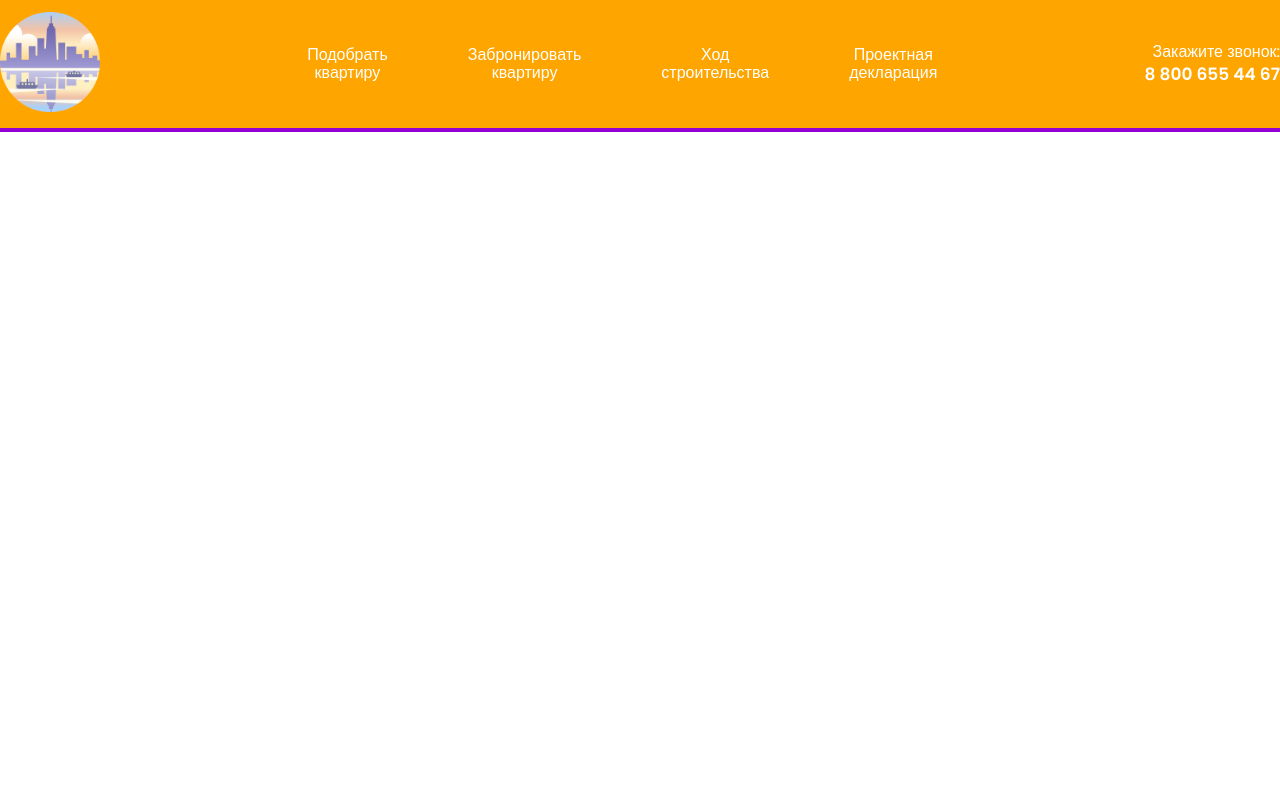
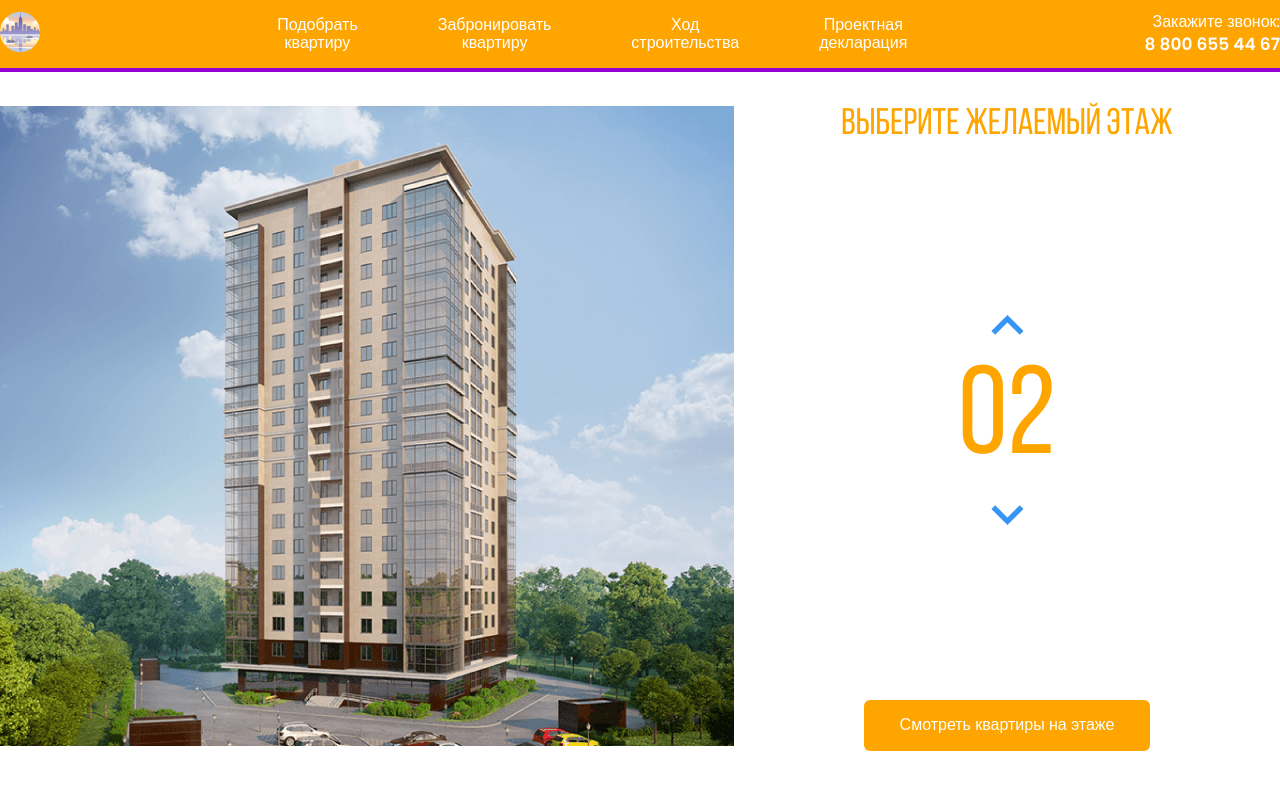
Before and after one commit to daryna22/apartments, a website: page index.html in a window 1280 px wide. Drawn offline with nearby package versions, Linux system fonts and the light colour scheme.

Commit message:
Main info

```diff
--- a/index.html
+++ b/index.html
@@ -41,5 +41,51 @@
     </div>
      <!-- navbar -->
 </header>
+<main class="main">
+    <div class="main__img">
+        <svg class="house" width="734" height="640" viewBox="0 0 734 640" fill="none" xmlns="http://www.w3.org/2000/svg" xmlns:xlink="http://www.w3.org/1999/xlink">
+            <rect width="734" height="640" fill="url(#pattern0)"/>
+            <defs>
+                <pattern id="pattern0" patternContentUnits="objectBoundingBox" width="1" height="1">
+                    <use xlink:href="#image0_1_86" transform="translate(-0.00408719) scale(0.0013624 0.0015625)"/>
+                </pattern>
+                <image id="image0_1_86" width="740" height="640" xlink:href="src/img/house.png"/>
+            </defs>
+            <path d="M222 527L442.8 535L512 521.3V543L443.5 562.7L222 551.7V527Z" fill="#3595F6" fill-opacity="0.75"/>
+            <path d="M223 526V501L443.3 504.3L513 501V521L443.7 534L223 526Z" fill="#3595F6" fill-opacity="0.75"/>
+            <path d="M223 500V475H444H513V498L445 505L223 500Z" fill="#3595F6" fill-opacity="0.75"/>
+            <path d="M223 476V451L444.3 447.3L512 454V476H444" fill="#3595F6" fill-opacity="0.75"/>
+            <path d="M223 450V424L444.5 420.7L513 431.7V453L444 446.3L223 450Z" fill="#3595F6" fill-opacity="0.75"/>
+            <path d="M222 423V399.3L443 387L514 410V431.3L443 419L222 423Z" fill="#3595F6" fill-opacity="0.75"/>
+            <path d="M222 401V376L444.2 359.7L514 388.3V409L443.7 387.3L222 401Z" fill="#3595F6" fill-opacity="0.75"/>
+            <path d="M222 376V351L444.5 330.7L514 367.3V388L442 359.3L222 376Z" fill="#3595F6" fill-opacity="0.75"/>
+            <path d="M222 350V326L445 301.3L514 345.3V367L444.7 329L222 350Z" fill="#3595F6" fill-opacity="0.75"/>
+            <path d="M222 325V301L444.5 272.3L514 323.3V344L443.7 301.7L222 325Z" fill="#3595F6" fill-opacity="0.75"/>
+            <path d="M221 301V277L443.3 244L514 303.3V323L444 272.3L221 301Z" fill="#3595F6" fill-opacity="0.75"/>
+            <path d="M222 276V252L443.2 217L513 281V302L444.3 243.7L222 276Z" fill="#3595F6" fill-opacity="0.75"/>
+            <path d="M222 252V227L444.3 189L513 259.3V280L444 216L222 252Z" fill="#3595F6" fill-opacity="0.75"/>
+            <path d="M222 226V201L442.8 157.3L513 236.3V259L444 185.7L222 226Z" fill="#3595F6" fill-opacity="0.75"/>
+            <path d="M223 202V177L443 129L513 214V237L442.3 157.7L223 202Z" fill="#3595F6" fill-opacity="0.75"/>
+            <path d="M222 177V152L441.8 100L513 192.3V215L443.3 128.7L222 177Z" fill="#3595F6" fill-opacity="0.75"/>
+            <path d="M222 152V126L444 69.3L513 171V192L443.7 100.3L222 152Z" fill="#3595F6" fill-opacity="0.75"/>
+
+        </svg>
+
+    </div>
+    <!-- main-->
+    <div class="main__info">
+        <h2 class="main__title">Выберите желаемый этаж</h2>
+        <div class="counter__group">
+            <button class="counter__button counter__up">
+                <img src="src/img/arrow.svg" alt="стрелка" class="counter__arrow counter__arrow-up">
+            </button>
+            <span class="counter">02</span>
+            <button class="counter__button counter__down">
+                <img src="src/img/arrow.svg" alt="стрелка" class="counter__arrow counter__arrow-down">
+            </button>
+        </div>
+        <button class="button button__primary">Смотреть квартиры на этаже</button>
+    </div>
+</main>
 </body>
 </html>
--- a/src/css/style.css
+++ b/src/css/style.css
@@ -1,3 +1,9 @@
+@font-face {
+    font-family: "Bebas Neue";
+    src: local("BebasNeueRegular"), url("../fonts/BebasNeueRegular.woff2") format("woff2"),
+    url("../fonts/BebasNeueRegular.woff") format("woff");
+    font-display: swap;
+}
 * {
     box-sizing: border-box;
 }
@@ -8,7 +14,7 @@ body {
     background-color: orange;
     padding-top: 12px;
     padding-bottom: 12px;
-    border-bottom: 4px solid darkviolet;
+    border-bottom: 4px solid #9400d3;
 }
 .navbar {
     max-width: 1280px;
@@ -18,8 +24,8 @@ body {
     align-items: center;
 }
 .logo-small {
-    max-width: 100px;
-    max-height: 100px;
+    max-width: 40px;
+    max-height: 40px;
 }
 .navbar__menu {
     margin: 0;
@@ -52,3 +58,62 @@ body {
     text-decoration: none;
     color: #fff;
 }
+.main {
+    display: flex;
+    max-width: 1280px;
+    margin: auto;
+    padding-top: 34px;
+    padding-bottom: 20px;
+}
+.main__info {
+    flex-grow: 1;
+    text-align: center;
+    display: flex;
+    flex-direction: column;
+    align-items: center;
+    justify-content: space-between;
+}
+.house path {
+    opacity: 0;
+}
+.house path:hover {
+    opacity: 1;
+    cursor: pointer;
+}
+.counter__group {
+    display: flex;
+    flex-direction: column;
+    align-items: center;
+}
+.counter__button {
+    background-color: #fff;
+    border: none;
+    cursor: pointer;
+}
+.counter__arrow-down {
+    transform: rotateX(180deg);
+}
+.main__title {
+    margin: 0;
+    font-family: "Bebas Neue", sans-serif;
+    font-weight: normal;
+    font-size: 37px;
+    line-height: 37px;
+    color: orange;
+}
+.counter {
+    color: orange;
+    font-family: "Bebas Neue", sans-serif;
+    font-size: 125px;
+    margin-top: 10px;
+    margin-bottom: 10px;
+}
+.button__primary {
+    background: orange;
+    border-radius: 6px;
+    color: #fff;
+    border: none;
+    padding: 16px 36px;
+    cursor: pointer;
+
+}
```
Also changed, not shown: src/fonts/BebasNeueRegular.woff (added), src/fonts/BebasNeueRegular.woff2 (added), src/img/arrow.svg (added), src/img/floors.svg (added), src/img/house.png (added).
